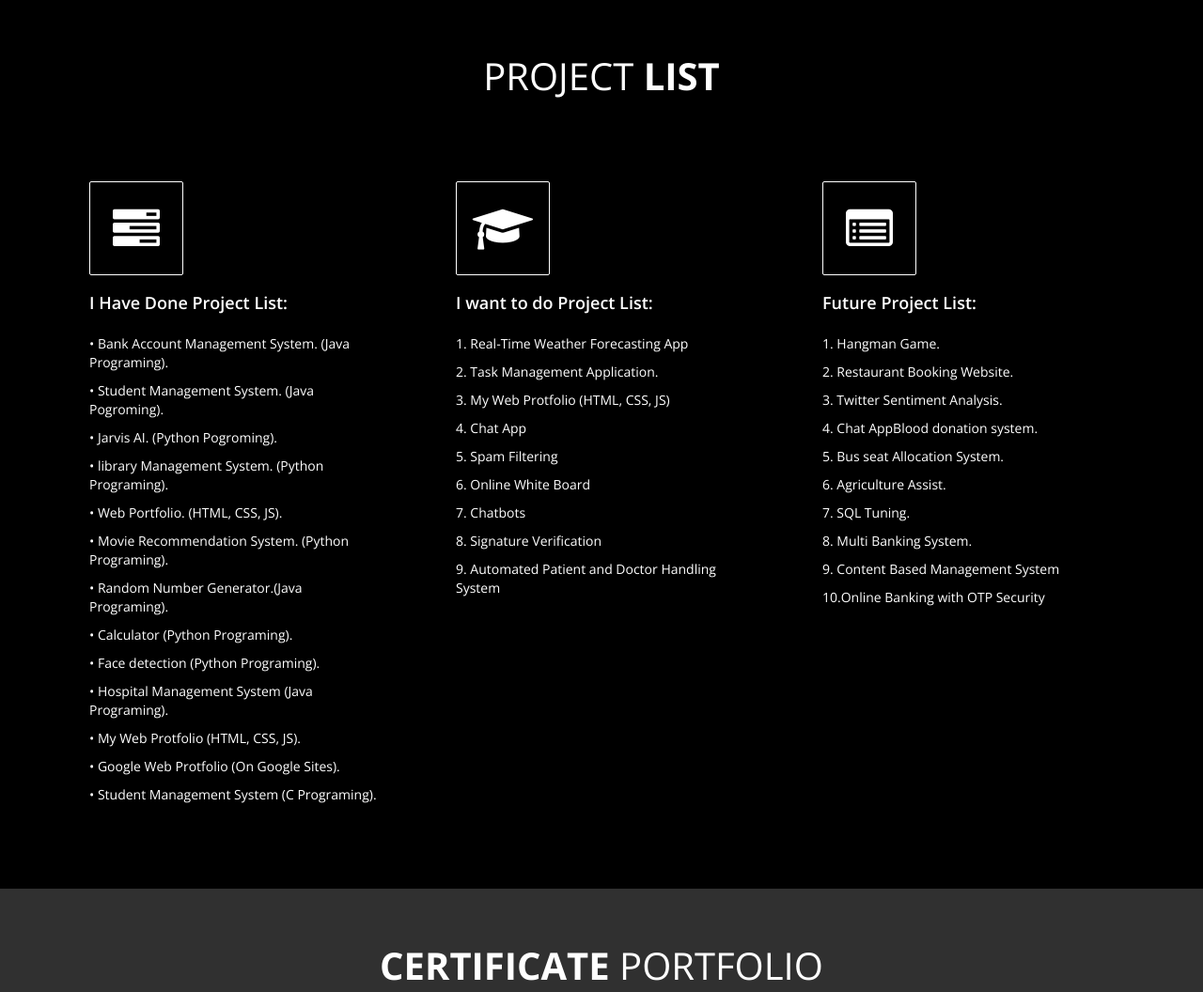
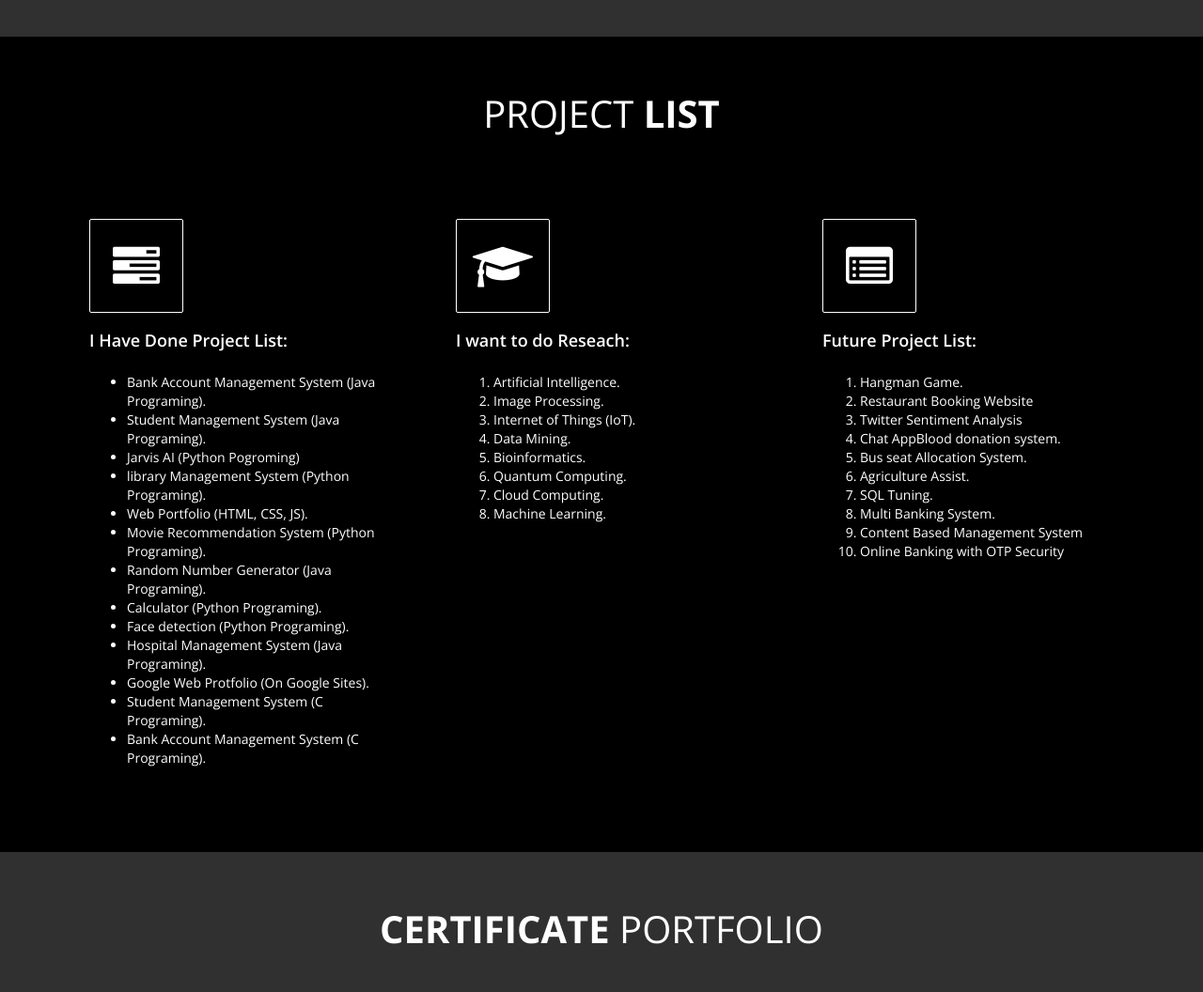
Before and after one commit to ahsanurrahmansumon/ahsanurrahmansumon.github.io, a PHP site: page / in a window 1280 px wide. Shown: the part 3549-4605 px from the top of the page at 94% size. Run offline with PHP 8.4, Linux system fonts and the light colour scheme.

Commit message:
Some Bugs Fixes

```diff
--- a/css/templatemo-style.css
+++ b/css/templatemo-style.css
@@ -247,15 +247,23 @@ header .social-icon li a
 
 /* start about */
  .link{
-	background: whitesmoke;
-	color: black;
-	font-weight: bold;
+	background-color: #000000;
+	border: none;
+	color: white;
+	padding: 15px 15px;
+	text-align: center;
+	text-decoration: none;
+	display: inline-block;
+	font-size: 16px;
+	margin: 4px 2px;
+	cursor: pointer;
 
  }
 .link:hover{
-	background-color: #000000;
-	color: white;
+	background-color: #ffffff;
+	color: rgb(3, 3, 3);
 }
+
 
 #work .media-heading-wrapper
 	{
--- a/index.html
+++ b/index.html
@@ -474,52 +474,55 @@
 				<div class="col-md-4 wow fadeIn" data-wow-offset="50" data-wow-delay="0.6s">
 					<i class="fa fa-tasks"></i>
 					<h4>I Have Done Project List:</h4>
-					<p>• Bank Account Management System.
-						(Java Programing).</p>
-					<p>• Student Management System. (Java
-						Pogroming).</p>
-					<p>• Jarvis AI. (Python Pogroming).</p>
-					<p>• library Management System. (Python Programing).</p>
-					<p>• Web Portfolio. (HTML, CSS, JS).</p>
-					<p>• Movie Recommendation System.
-						(Python Programing).</p>
-					<p>• Random Number Generator.(Java
-						Programing).</p>
-					<p>• Calculator (Python Programing).</p>
-					<p>• Face detection (Python Programing).</p>
-					<p>• Hospital Management System (Java Programing).</p>
-					<p>• My Web Protfolio (HTML, CSS, JS).</p>
-					<p>• Google Web Protfolio (On Google Sites).</p>
-					<p>• Student Management System (C Programing).</p>
+					<ul>
+						<li>Bank Account Management System (Java Programing).</li>
+						<li>Student Management System (Java Programing).</li>
+						<li>Jarvis AI (Python Pogroming)</li>
+						<li>library Management System (Python Programing).</li>
+						<li>Web Portfolio (HTML, CSS, JS).</li>
+						<li>Movie Recommendation System (Python Programing).</li>
+						<li>Random Number Generator (Java Programing).</li>
+						<li>Calculator (Python Programing).</li>
+						<li>Face detection (Python Programing).</li>
+						<li>Hospital Management System (Java Programing).</li>
+						<li>Google Web Protfolio (On Google Sites).</li>
+						<li>Student Management System (C Programing).</li>
+						<li>Bank Account Management System (C Programing).</li>
 
+					</ul>
 				</div>
 				<div class="col-md-4 wow fadeIn" data-wow-offset="50" data-wow-delay="0.9s">
 					<i class="fa fa-graduation-cap"></i>
-					<h4>I want to do Project List:</h4>
-					<p>1. Real-Time Weather Forecasting App</p>
-					<p>2. Task Management Application.</p>
-					<p>3. My Web Protfolio (HTML, CSS, JS)</p>
-					<p>4. Chat App</p>
-					<p>5. Spam Filtering</p>
-					<p>6. Online White Board</p>
-					<p>7. Chatbots</p>
-					<p>8. Signature Verification</p>
-					<p>9. Automated Patient and Doctor Handling System</p>
+					<h4>I want to do Reseach:</h4>
+					<ol>
+						<li>Artificial Intelligence.</li>
+						<li>Image Processing.</li>
+						<li>Internet of Things (IoT).</li>
+						<li>Data Mining.</li>
+						<li>Bioinformatics.</li>
+						<li>Quantum Computing.</li>
+						<li>Cloud Computing.</li>
+						<li>Machine Learning.</li>
+					</ol>
+
 
 				</div>
 				<div class="col-md-4 wow fadeIn" data-wow-offset="50" data-wow-delay="0.6s">
 					<i class="fa fa-list-alt"></i>
 					<h4>Future Project List:</h4>
-					<p>1. Hangman Game.</p>
-					<p>2. Restaurant Booking Website.</p>
-					<p>3. Twitter Sentiment Analysis.</p>
-					<p>4. Chat AppBlood donation system.</p>
-					<p>5. Bus seat Allocation System.</p>
-					<p>6. Agriculture Assist.</p>
-					<p>7. SQL Tuning.</p>
-					<p>8. Multi Banking System.</p>
-					<p>9. Content Based Management System</p>
-					<p>10.Online Banking with OTP Security</p>
+					<ol>
+						<li>Hangman Game.</li>
+						<li>Restaurant Booking Website</li>
+						<li>Twitter Sentiment Analysis</li>
+						<li>Chat AppBlood donation system.</li>
+						<li>Bus seat Allocation System.</li>
+						<li>Agriculture Assist.</li>
+						<li>SQL Tuning.</li>
+						<li>Multi Banking System.</li>
+						<li>Content Based Management System</li>
+						<li>Online Banking with OTP Security</li>
+
+					</ol>
 				</div>
 			</div>
 		</div>
@@ -711,7 +714,7 @@
 			<div class="row">
 				<div class="col-md-12 text-center">
 					<p class="wow bounceIn" data-wow-offset="10" data-wow-delay="0.3s">
-						Copyright &copy; 2023 Ahsanur Rahman Sumon Profile. All rights reserved. </p>
+						Copyright &copy; 2022-2023 Ahsanur Rahman Sumon Profile. All rights reserved. </p>
 				</div>
 			</div>
 		</div>
```
